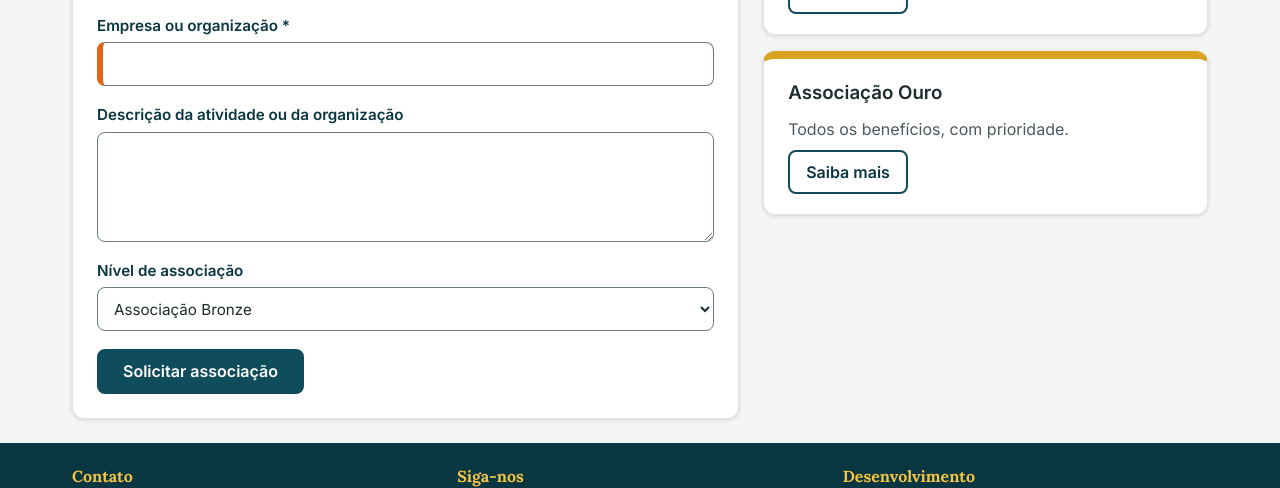
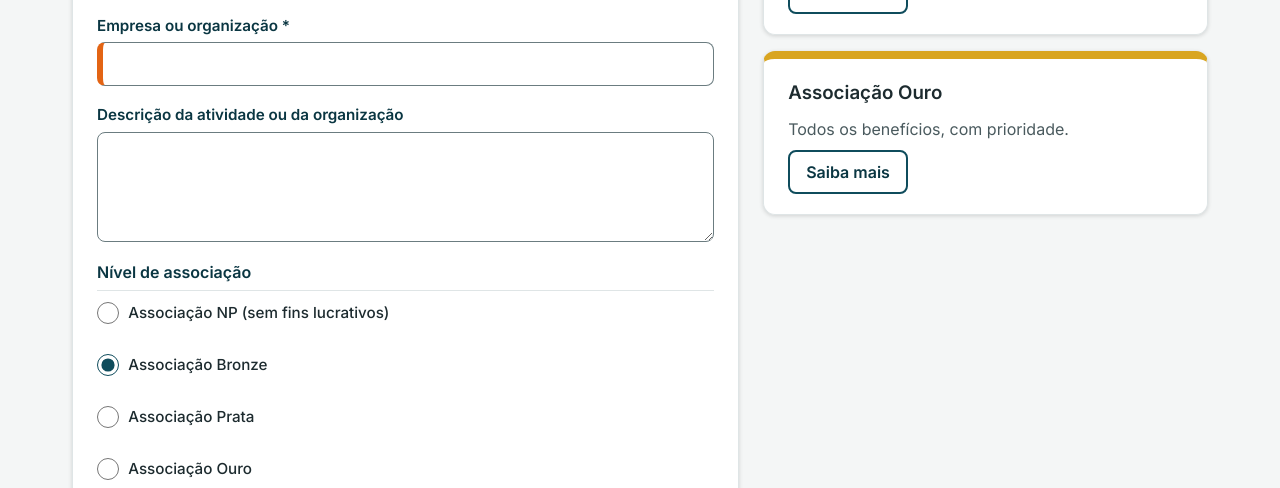
Before and after one commit to debora1207/wdd231, a plain HTML site: page camara/associacao.html in a window 1280 px wide. Shown: the part 935-1423 px from the top of the page. Drawn offline with Linux system fonts and the light colour scheme.

Commit message:
novas correcoes

```diff
--- a/camara/associacao.html
+++ b/camara/associacao.html
@@ -110,15 +110,25 @@
                         title="Descreva em poucas palavras a atividade da sua empresa ou organização"></textarea>
                 </label>
 
-                <label for="membership">
-                    <span>Nível de associação</span>
-                    <select id="membership" name="membership" title="Escolha o nível de associação">
-                        <option value="np">Associação NP (sem fins lucrativos)</option>
-                        <option value="bronze" selected>Associação Bronze</option>
-                        <option value="silver">Associação Prata</option>
-                        <option value="gold">Associação Ouro</option>
-                    </select>
-                </label>
+                <fieldset class="opcoes">
+                    <legend>Nível de associação</legend>
+                    <label for="membership-np">
+                        <input type="radio" id="membership-np" name="membership" value="np">
+                        <span>Associação NP (sem fins lucrativos)</span>
+                    </label>
+                    <label for="membership-bronze">
+                        <input type="radio" id="membership-bronze" name="membership" value="bronze" checked>
+                        <span>Associação Bronze</span>
+                    </label>
+                    <label for="membership-silver">
+                        <input type="radio" id="membership-silver" name="membership" value="silver">
+                        <span>Associação Prata</span>
+                    </label>
+                    <label for="membership-gold">
+                        <input type="radio" id="membership-gold" name="membership" value="gold">
+                        <span>Associação Ouro</span>
+                    </label>
+                </fieldset>
 
                 <input type="hidden" id="timestamp" name="timestamp">
 
--- a/camara/estilos/associacao.css
+++ b/camara/estilos/associacao.css
@@ -8,7 +8,6 @@
 }
 
 
-/* Formulário */
 
 .formulario h2,
 .niveis h2 {
@@ -34,7 +33,6 @@ form label {
 }
 
 input,
-select,
 textarea {
     width: 100%;
     min-height: 44px;
@@ -60,7 +58,6 @@ input::placeholder {
 }
 
 input:focus-visible,
-select:focus-visible,
 textarea:focus-visible {
     outline: 3px solid var(--secundaria);
     outline-offset: 2px;
@@ -69,6 +66,42 @@ textarea:focus-visible {
 input:user-invalid,
 textarea:user-invalid {
     border-color: #b42318;
+}
+
+fieldset {
+    display: grid;
+    gap: 0.5rem;
+    min-width: 0;
+    margin: 0;
+    padding: 0;
+    border: 0;
+}
+
+legend {
+    width: 100%;
+    padding: 0 0 0.4rem;
+    font-weight: 600;
+    color: var(--primaria-escura);
+    border-bottom: 1px solid var(--linha);
+}
+
+.opcoes label {
+    display: flex;
+    align-items: center;
+    gap: 0.6rem;
+    min-height: 44px;
+    font-weight: 500;
+    color: var(--texto);
+}
+
+.opcoes input[type="radio"] {
+    flex-shrink: 0;
+    width: 1.35rem;
+    height: 1.35rem;
+    min-height: 0;
+    margin: 0;
+    accent-color: var(--primaria);
+    border-left-width: 1px;
 }
 
 button.enviar {
```
